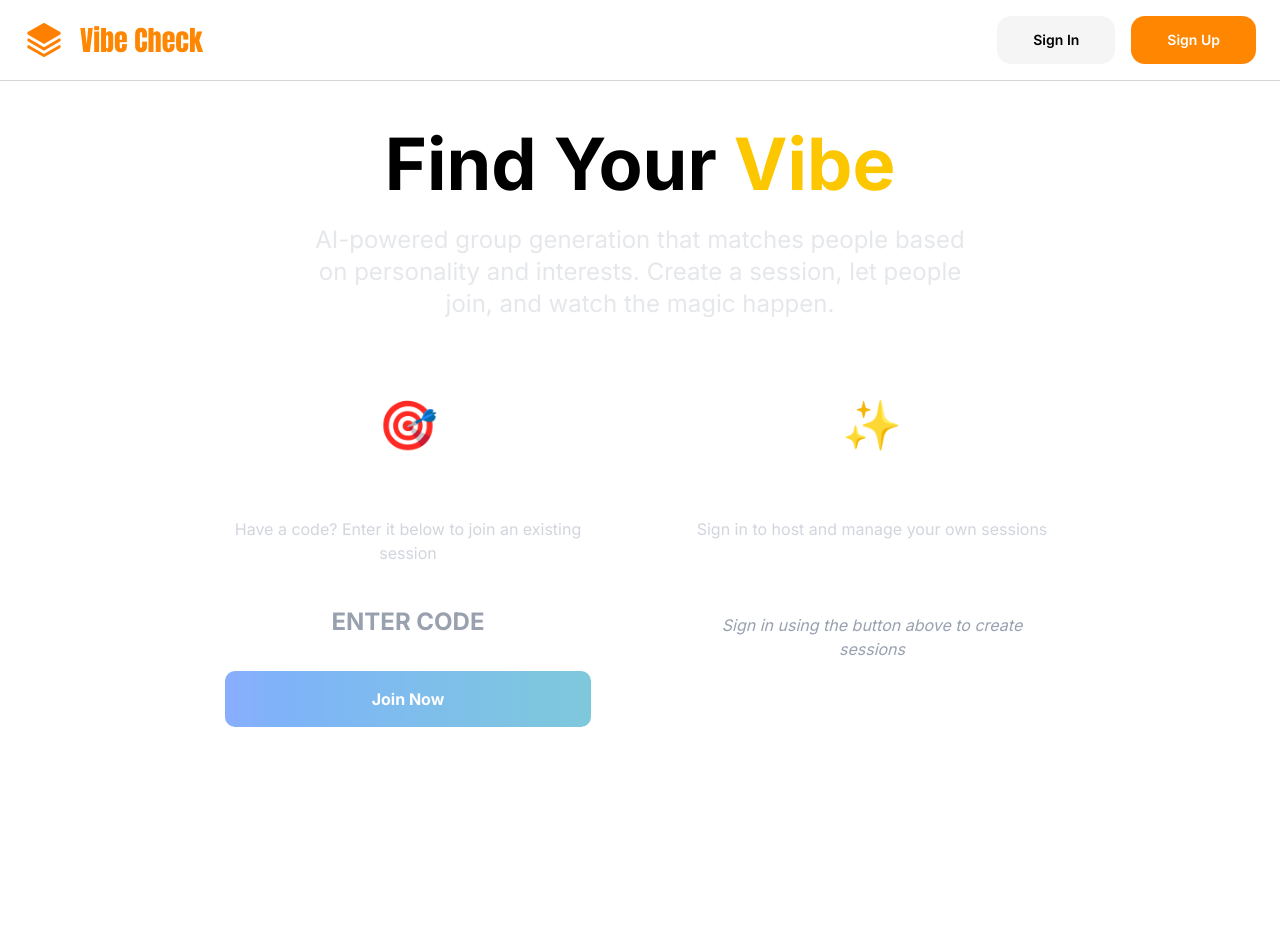
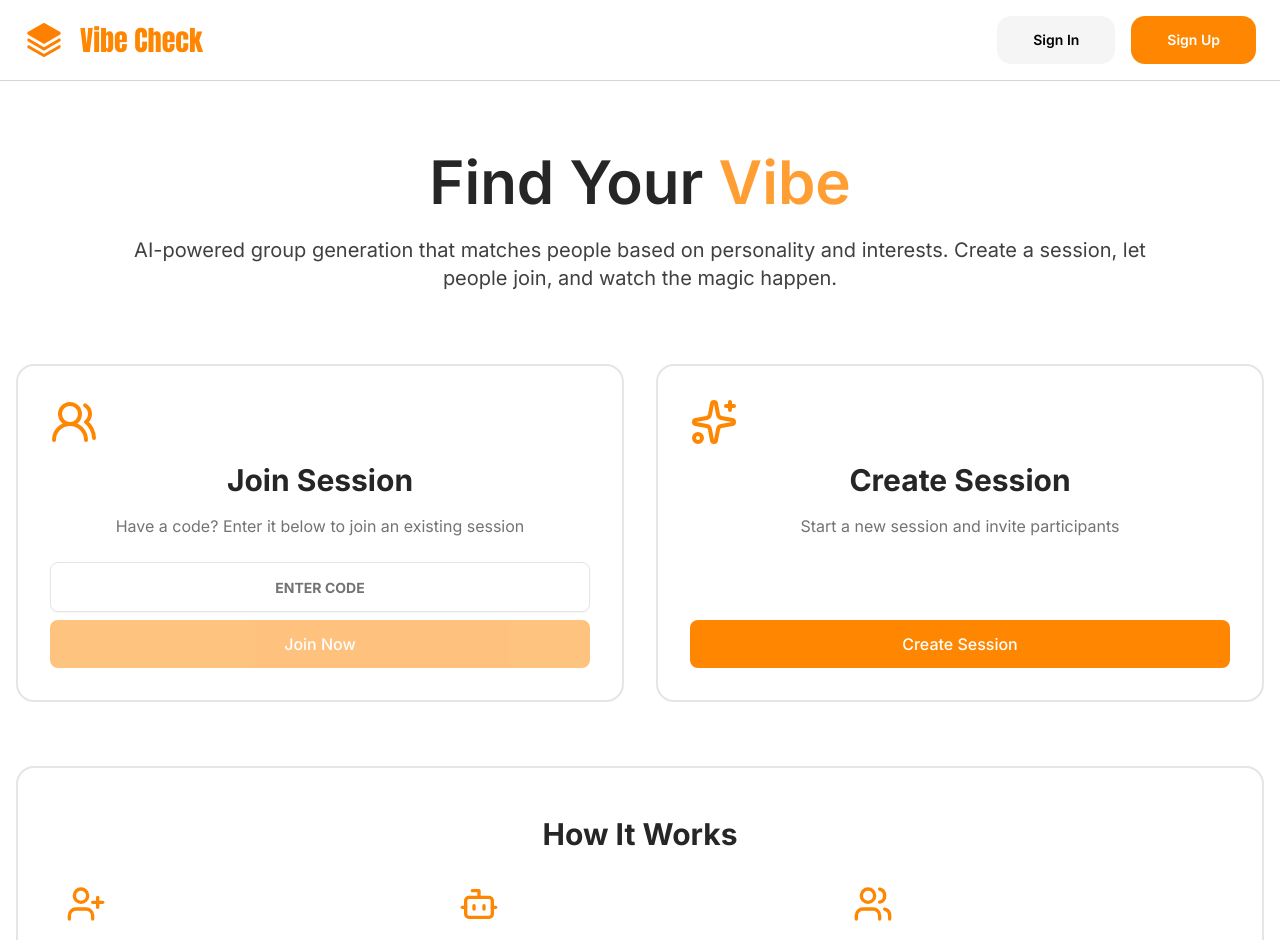
Before and after one commit to Benjam1n-Tang/hopperhacks-vibecheck, a Next.js app: page / in a window 1280 px wide. Shown: the top 940 px of the page. Built offline with nearby package versions, Linux system fonts and the light colour scheme; no server answers.

Commit message:
Add join session and create session cards

```diff
--- a/app/[code]/page.tsx
+++ b/app/[code]/page.tsx
@@ -223,6 +223,8 @@ export default function SessionPage() {
 
       if (sessionError || !session) {
         console.error('Session not found:', sessionError);
+        // Redirect to home page if session doesn't exist
+        router.push('/');
         return;
       }
 
--- /dev/null
+++ b/app/api/session/validate/route.ts
@@ -0,0 +1,39 @@
+import { NextResponse } from 'next/server';
+import { createClient } from '@/lib/supabase/server';
+
+export async function POST(request: Request) {
+  try {
+    const { sessionCode } = await request.json();
+
+    if (!sessionCode) {
+      return NextResponse.json(
+        { error: 'Session code is required' },
+        { status: 400 },
+      );
+    }
+
+    const supabase = createClient();
+
+    // Check if session exists
+    const { data: session, error: sessionError } = await supabase
+      .from('sessions')
+      .select('id, code')
+      .eq('code', sessionCode.toUpperCase())
+      .single();
+
+    if (sessionError || !session) {
+      return NextResponse.json(
+        { error: 'Session not found', exists: false },
+        { status: 404 },
+      );
+    }
+
+    return NextResponse.json({ exists: true, session }, { status: 200 });
+  } catch (error) {
+    console.error('Error validating session:', error);
+    return NextResponse.json(
+      { error: 'Internal server error' },
+      { status: 500 },
+    );
+  }
+}
--- a/app/page.tsx
+++ b/app/page.tsx
@@ -7,12 +7,12 @@ import HowItWorksSection from '@/components/home/HowItWorksSection';
 export default function Home() {
   return (
     <div className="min-h-screen">
-      <div className="pt-32 px-4">
-        <div className="max-w-4xl mx-auto text-center">
-          <h1 className="text-7xl font-bold text-black mb-6 animate-fade-in">
-            Find Your <span className="text-yellow-400">Vibe</span>
+      <div className="pt-38 px-4">
+        <div className="max-w-[1440px] mx-auto text-center">
+          <h1 className="text-6xl font-semibold text-neutral-800 mb-6 animate-fade-in">
+            Find Your <span className="text-primary/80">Vibe</span>
           </h1>
-          <p className="text-2xl text-gray-200 mb-12 max-w-2xl mx-auto">
+          <p className="text-xl text-neutral-700 mb-18 w-5/6 mx-auto">
             AI-powered group generation that matches people based on personality
             and interests. Create a session, let people join, and watch the
             magic happen.
--- a/components/home/CreateSessionCard.tsx
+++ b/components/home/CreateSessionCard.tsx
@@ -1,10 +1,10 @@
 'use client';
 
-import { useUser } from '@clerk/nextjs';
 import { useRouter } from 'next/navigation';
+import { Sparkles } from 'lucide-react';
+import { Button } from '@/components/ui/button';
 
 export default function CreateSessionCard() {
-  const { isSignedIn } = useUser();
   const router = useRouter();
 
   const handleCreateSession = async () => {
@@ -12,6 +12,12 @@ export default function CreateSessionCard() {
       const response = await fetch('/api/session/create', {
         method: 'POST',
       });
+
+      if (response.status === 401) {
+        // Not authenticated, redirect to sign in
+        router.push('/sign-in');
+        return;
+      }
 
       if (response.ok) {
         const { code } = await response.json();
@@ -23,26 +29,25 @@ export default function CreateSessionCard() {
   };
 
   return (
-    <div className="bg-white/10 backdrop-blur-lg rounded-2xl p-8 border border-white/20 hover:border-white/40 transition-all">
-      <div className="text-5xl mb-4">✨</div>
-      <h2 className="text-3xl font-bold text-white mb-4">Create Session</h2>
-      <p className="text-gray-300 mb-6">
-        {isSignedIn
-          ? 'Start a new session and invite participants'
-          : 'Sign in to host and manage your own sessions'}
+    <div className="rounded-2xl p-8 border-2 border-neutral-200 hover:border-neutral-300 transition-all flex flex-col hover:bg-primary/5">
+      <div className="mb-4">
+        <Sparkles className="size-12 text-primary" />
+      </div>
+      <h2 className="text-3xl font-bold text-neutral-800 mb-4">
+        Create Session
+      </h2>
+      <p className="text-neutral-500 mb-6">
+        Start a new session and invite participants
       </p>
-      {isSignedIn ? (
-        <button
+      <div className="flex-1 flex flex-col justify-end">
+        <Button
           onClick={handleCreateSession}
-          className="w-full bg-linear-to-r from-violet-600 to-purple-600 text-white font-bold py-4 rounded-lg hover:from-violet-700 hover:to-purple-700 transition-all transform hover:scale-105 mt-18"
+          className="w-full py-6 text-base"
+          size="lg"
         >
           Create Session
-        </button>
-      ) : (
-        <div className="text-gray-400 italic mt-18">
-          Sign in using the button above to create sessions
-        </div>
-      )}
+        </Button>
+      </div>
     </div>
   );
 }
--- a/components/home/HowItWorksSection.tsx
+++ b/components/home/HowItWorksSection.tsx
@@ -1,32 +1,42 @@
+import { UserPlus, Bot, Users } from 'lucide-react';
+
 export default function HowItWorksSection() {
   return (
-    <div className="bg-white/5 backdrop-blur-lg rounded-2xl p-12 border border-white/10">
-      <h3 className="text-3xl font-bold text-white mb-8">How It Works</h3>
+    <div className="rounded-2xl p-12 border-2 border-neutral-200">
+      <h3 className="text-3xl font-bold text-neutral-800 mb-8">How It Works</h3>
       <div className="grid md:grid-cols-3 gap-8 text-left">
         <div>
-          <div className="text-4xl mb-4">🎪</div>
-          <h4 className="text-xl font-bold text-white mb-2">
+          <div className="mb-4">
+            <UserPlus className="size-10 text-primary" />
+          </div>
+          <h4 className="text-xl font-bold text-neutral-800 mb-2">
             1. Create or Join
           </h4>
-          <p className="text-gray-300">
+          <p className="text-neutral-600">
             Host creates a session with a unique code. Participants join with
             just a name and short bio.
           </p>
         </div>
         <div>
-          <div className="text-4xl mb-4">🤖</div>
-          <h4 className="text-xl font-bold text-white mb-2">2. AI Analysis</h4>
-          <p className="text-gray-300">
+          <div className="mb-4">
+            <Bot className="size-10 text-primary" />
+          </div>
+          <h4 className="text-xl font-bold text-neutral-800 mb-2">
+            2. AI Analysis
+          </h4>
+          <p className="text-neutral-600">
             Our AI analyzes everyone's interests and personalities to find the
             best matches.
           </p>
         </div>
         <div>
-          <div className="text-4xl mb-4">👥</div>
-          <h4 className="text-xl font-bold text-white mb-2">
+          <div className="mb-4">
+            <Users className="size-10 text-primary" />
+          </div>
+          <h4 className="text-xl font-bold text-neutral-800 mb-2">
             3. Perfect Groups
           </h4>
-          <p className="text-gray-300">
+          <p className="text-neutral-600">
             Get instantly sorted into groups with people who vibe with you. Host
             can regenerate anytime.
           </p>
--- a/components/home/JoinSessionCard.tsx
+++ b/components/home/JoinSessionCard.tsx
@@ -1,40 +1,98 @@
 'use client';
 
 import { useRouter } from 'next/navigation';
-import { useState } from 'react';
+import { useState, useEffect, useRef } from 'react';
+import { Users2 } from 'lucide-react';
+import { Input } from '@/components/ui/input';
+import { Button } from '@/components/ui/button';
 
 export default function JoinSessionCard() {
   const router = useRouter();
   const [joinCode, setJoinCode] = useState('');
+  const [error, setError] = useState('');
+  const [isValidating, setIsValidating] = useState(false);
+  const cardRef = useRef<HTMLDivElement>(null);
 
-  const handleJoinSession = () => {
-    if (joinCode.trim()) {
+  // Clear error when clicking outside the card
+  useEffect(() => {
+    function handleClickOutside(event: MouseEvent) {
+      if (cardRef.current && !cardRef.current.contains(event.target as Node)) {
+        setError('');
+      }
+    }
+
+    document.addEventListener('mousedown', handleClickOutside);
+    return () => {
+      document.removeEventListener('mousedown', handleClickOutside);
+    };
+  }, []);
+
+  const handleJoinSession = async () => {
+    if (!joinCode.trim()) return;
+
+    setError('');
+    setIsValidating(true);
+
+    try {
+      const response = await fetch('/api/session/validate', {
+        method: 'POST',
+        headers: { 'Content-Type': 'application/json' },
+        body: JSON.stringify({ sessionCode: joinCode.toUpperCase() }),
+      });
+
+      if (response.ok) {
         router.push(`/${joinCode.toUpperCase()}`);
+      } else {
+        setError('Session not found. Please check the code and try again.');
+      }
+    } catch (err) {
+      setError('An error occurred. Please try again.');
+    } finally {
+      setIsValidating(false);
     }
   };
 
   return (
-    <div className="bg-white/10 backdrop-blur-lg rounded-2xl p-8 border border-white/20 hover:border-white/40 transition-all">
-      <div className="text-5xl mb-4">🎯</div>
-      <h2 className="text-3xl font-bold text-white mb-4">Join Session</h2>
-      <p className="text-gray-300 mb-6">
+    <div
+      ref={cardRef}
+      className="rounded-2xl p-8 border-2 border-neutral-200 hover:border-neutral-300 transition-all flex flex-col hover:bg-primary/5"
+    >
+      <div className="mb-4">
+        <Users2 className="size-12 text-primary" />
+      </div>
+      <h2 className="text-3xl font-bold text-neutral-800 mb-4">Join Session</h2>
+      <p className="text-neutral-500 mb-6">
         Have a code? Enter it below to join an existing session
       </p>
-      <input
+      <div className="flex-1 flex flex-col justify-end">
+        <Input
           type="text"
           value={joinCode}
-        onChange={(e) => setJoinCode(e.target.value.toUpperCase())}
+          onChange={(e) => {
+            setJoinCode(e.target.value.toUpperCase());
+            setError('');
+          }}
+          onKeyDown={(e) => {
+            if (e.key === 'Enter' && joinCode.trim() && !isValidating) {
+              handleJoinSession();
+            }
+          }}
           placeholder="Enter Code"
           maxLength={6}
-        className="w-full px-6 py-4 rounded-lg text-center text-2xl font-bold bg-white/20 text-white placeholder-gray-400 border border-white/30 focus:outline-none focus:ring-2 focus:ring-violet-500 mb-4 uppercase"
+          className="w-full px-6 py-6! text-center text-2xl font-bold mb-2 uppercase"
         />
-      <button
+        {error && (
+          <p className="text-sm text-destructive mb-3 text-center">{error}</p>
+        )}
+        <Button
           onClick={handleJoinSession}
-        disabled={!joinCode.trim()}
-        className="w-full bg-linear-to-r from-blue-600 to-cyan-600 text-white font-bold py-4 rounded-lg hover:from-blue-700 hover:to-cyan-700 transition-all transform hover:scale-105 disabled:opacity-50 disabled:cursor-not-allowed disabled:transform-none"
+          disabled={!joinCode.trim() || isValidating}
+          className="w-full py-6 text-base"
+          size="lg"
         >
-        Join Now
-      </button>
+          {isValidating ? 'Validating...' : 'Join Now'}
+        </Button>
+      </div>
     </div>
   );
 }
--- /dev/null
+++ b/components/ui/input.tsx
@@ -0,0 +1,22 @@
+import * as React from 'react';
+
+import { cn } from '@/lib/utils';
+
+const Input = React.forwardRef<HTMLInputElement, React.ComponentProps<'input'>>(
+  ({ className, type, ...props }, ref) => {
+    return (
+      <input
+        type={type}
+        className={cn(
+          'flex h-9 w-full rounded-md border border-input bg-transparent px-3 py-1 text-base shadow-xs transition-colors file:border-0 file:bg-transparent file:text-sm file:font-medium file:text-foreground placeholder:text-muted-foreground focus-visible:outline-none focus-visible:ring-1 focus-visible:ring-ring disabled:cursor-not-allowed disabled:opacity-50 md:text-sm',
+          className,
+        )}
+        ref={ref}
+        {...props}
+      />
+    );
+  },
+);
+Input.displayName = 'Input';
+
+export { Input };
```
Lines whose indentation alone changed are shown as unchanged.
